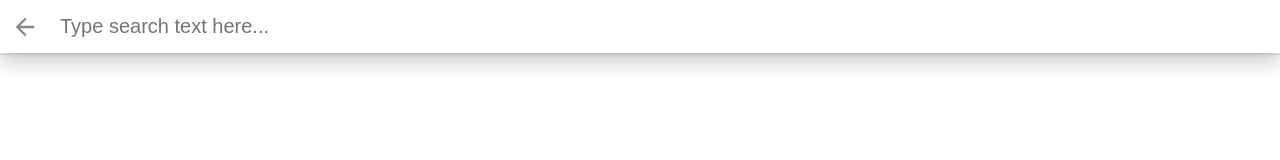
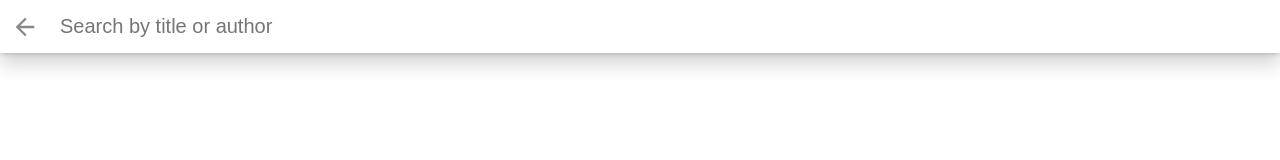
Before and after one commit to dhtlee/reactnd-project-myreads, a React (Create React App) app: page /search in a window 1280 px wide. Shown: the top 160 px of the page. Built offline with nearby package versions, Linux system fonts and the light colour scheme.

Commit message:
DL: Add Link to MainPage from SearchPage.

```diff
--- a/src/SearchPage.js
+++ b/src/SearchPage.js
@@ -1,12 +1,19 @@
 import React, { Component } from 'react';
+import { Link } from 'react-router-dom';
 
 class SearchPage extends Component {
   render() {
     return (
-      <div className='search-books-bar'>
-        <div className='close-search'/>
-        <div className='search-books-input-wrapper'>
-          <input type='text' placeholder='Type search text here...'/>
+      <div className="search-books">
+        <div className='search-books-bar'>
+          <Link className="close-search" to='/'/>
+          <div className='search-books-input-wrapper'>
+            <input type='text' placeholder='Search by title or author'/>
+          </div>
+        </div>
+        <div className="search-books-results">
+          <ol className="books-grid">
+          </ol>
         </div>
       </div>
     )
```
